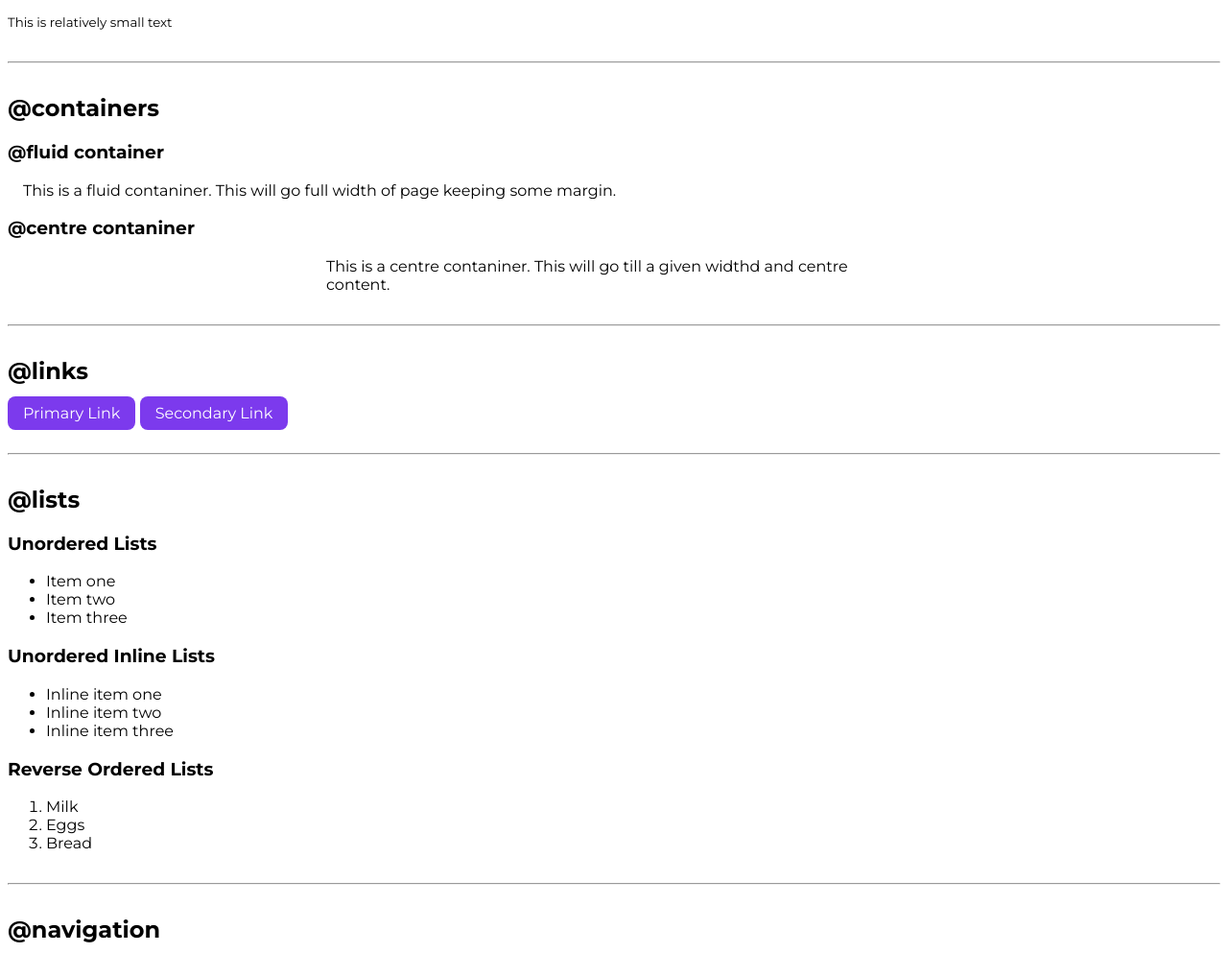
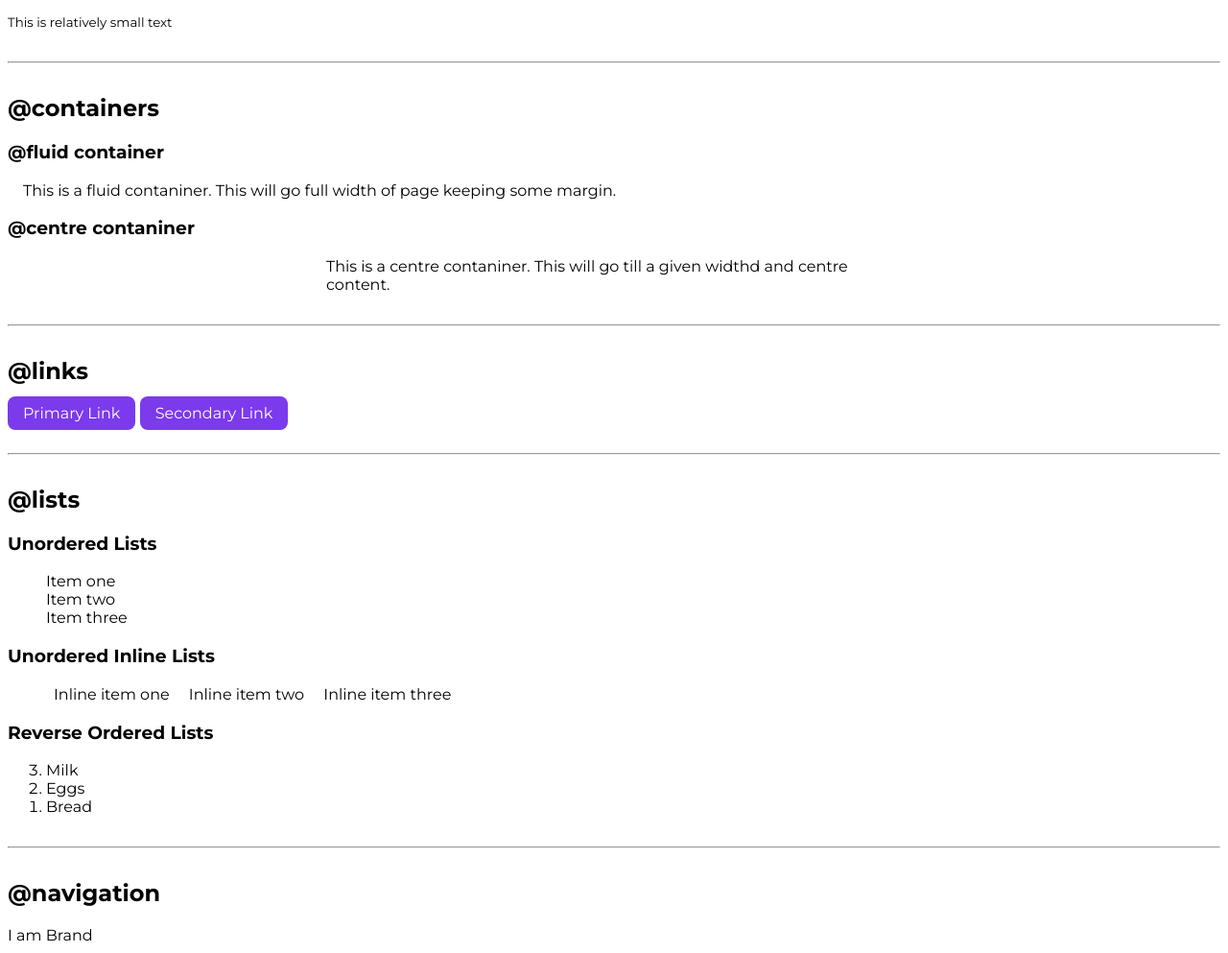
Before and after one commit to This-is-Milano/NGC---HTML-and-CSS, a plain HTML site: page index.html in a window 1280 px wide. Shown: the part 104-1097 px from the top of the page at 96% size. Drawn offline with Linux system fonts and the light colour scheme.

Commit message:
docs: lists

```diff
--- a/index.html
+++ b/index.html
@@ -32,21 +32,21 @@
     <h2>@lists</h2>
 
         <h3>Unordered Lists</h3>
-            <ul>
+            <ul class="list-non-bullet">
                 <li>Item one</li>
                 <li>Item two</li>
                 <li>Item three</li>
             </ul>
 
         <h3>Unordered Inline Lists</h3>
-            <ul>
-                <li>Inline item one</li>
-                <li>Inline item two</li>
-                <li>Inline item three</li>
+            <ul class="list-non-bullet">
+                <li class="list-item-inline">Inline item one</li>
+                <li class="list-item-inline">Inline item two</li>
+                <li class="list-item-inline">Inline item three</li>
             </ul>
 
         <h3>Reverse Ordered Lists</h3>
-            <ol>
+            <ol reversed>
                 <li>Milk</li>
                 <li>Eggs</li>
                 <li>Bread</li>
--- a/styles.css
+++ b/styles.css
@@ -39,3 +39,13 @@ hr {
   border-radius: 0.5rem;
   color: white;
 }
+
+/** LISTS **/
+.list-non-bullet {
+  list-style: none;
+}
+
+.list-item-inline {
+  display: inline;
+  padding: 0rem 0.5rem;
+}
```
